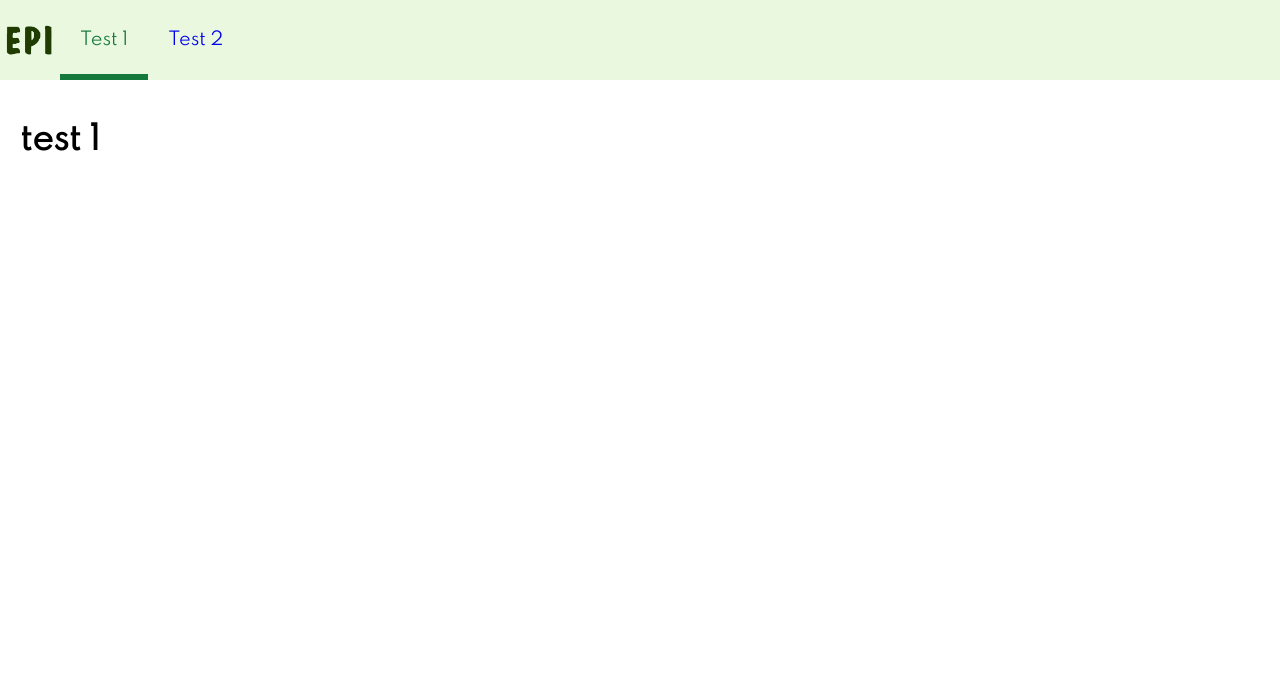
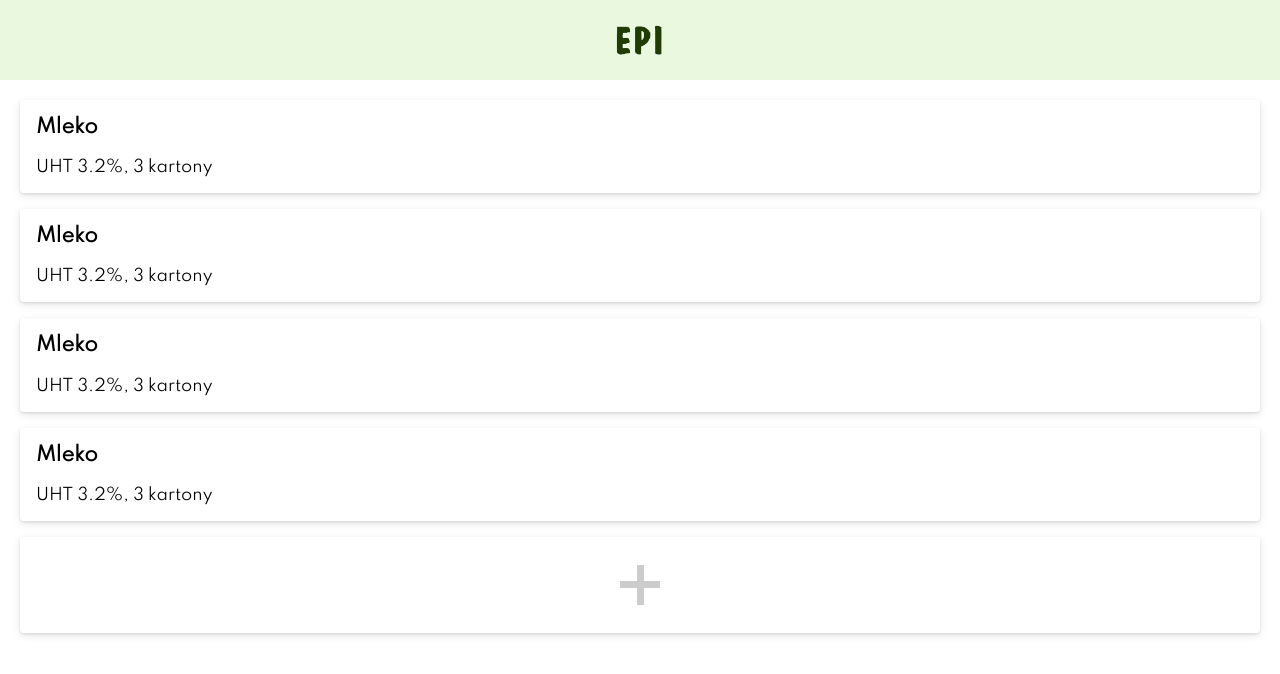
Before and after one commit to VoytechG/pick-n-collect, a React (Create React App) app in the folder client/: page /test1 in a window 1280 px wide. Shown: the top 674 px of the page. Built offline with nearby package versions, Linux system fonts and the light colour scheme.

Commit message:
add basic product list and add button

```diff
--- a/client/src/App.js
+++ b/client/src/App.js
@@ -3,6 +3,7 @@ import { BrowserRouter as Router, Route, Switch } from "react-router-dom";
 import Container from "./components/Container";
 import Header from "./components/Header/Header";
 import "./App.css";
+import { Order } from "./components/OrderList/Order";
 
 const App = () => {
   return (
@@ -10,9 +11,7 @@ const App = () => {
       <Header />
       <Container>
         <Switch>
-          <Route path="/test1">
-            <h1>test 1</h1>
-          </Route>
+          <Route path="/test1" component={Order} />
           <Route path="/test2">
             <h1>test 2</h1>
           </Route>
--- a/client/src/components/Header/Header.js
+++ b/client/src/components/Header/Header.js
@@ -13,24 +13,7 @@ const Header = () => {
     <div className="header-container">
       <div className="flex-box-vert-align">
         <img src={logo} alt="EPI logo" width="60px" />
-
-        <div
-          className="flex-box-vert-align overflow-y"
-          style={{ flex: 4, justifyContent: "space-between" }}
-        >
-          <div className="flex-box-vert-align">
-            <LinkButton
-              linkUrl="/test1"
-              buttonText="Test 1"
-              currentUrl={currentUrl}
-            />
-            <LinkButton
-              linkUrl="/test2"
-              buttonText="Test 2"
-              currentUrl={currentUrl}
-            />
-          </div>
-        </div>
+        {/* <img src={logo} alt="EPI logo" width="60px" /> */}
       </div>
     </div>
   );
--- a/client/src/components/Header/header.css
+++ b/client/src/components/Header/header.css
@@ -6,6 +6,7 @@
 
 .flex-box-vert-align {
   display: flex;
+  justify-content: center;
   align-items: center;
   height: 100%;
 }
--- /dev/null
+++ b/client/src/components/OrderList/Order.js
@@ -0,0 +1,23 @@
+import React from "react";
+import "./order-box.css";
+import { OrderListItem } from "./OrderListItem";
+import OrderItem from "../../logic/Orders/OrderItem";
+import { OrderListItemAddButton } from "./OrderListItemAddButton";
+export const Order = () => {
+  const exampleOrderItem = new OrderItem(
+    "somemockid",
+    "orderId",
+    "Mleko",
+    "UHT 3.2%, 3 kartony"
+  );
+
+  return (
+    <div className="flex">
+      <OrderListItem orderItem={exampleOrderItem} />
+      <OrderListItem orderItem={exampleOrderItem} />
+      <OrderListItem orderItem={exampleOrderItem} />
+      <OrderListItem orderItem={exampleOrderItem} />
+      <OrderListItemAddButton orderItem={exampleOrderItem} />
+    </div>
+  );
+};
--- /dev/null
+++ b/client/src/components/OrderList/OrderListItem.js
@@ -0,0 +1,17 @@
+import React from "react";
+import "./order-box.css";
+import { PropTypes } from "prop-types";
+import OrderItem from "./../../logic/Orders/OrderItem";
+
+export const OrderListItem = ({ orderItem }) => {
+  return (
+    <div className="card">
+      <div className="item-title">{orderItem.productName}</div>
+      <div>{orderItem.productDescription}</div>
+    </div>
+  );
+};
+
+OrderListItem.propTypes = {
+  OrderItem: PropTypes.instanceOf(OrderItem),
+};
--- /dev/null
+++ b/client/src/components/OrderList/OrderListItemAddButton.js
@@ -0,0 +1,16 @@
+import React from "react";
+import "./order-box.css";
+import { PropTypes } from "prop-types";
+import OrderItem from "./../../logic/Orders/OrderItem";
+
+export const OrderListItemAddButton = ({ orderItem }) => {
+  return (
+    <div className="card card-add-button">
+      <div className="plus alt"></div>
+    </div>
+  );
+};
+
+OrderListItemAddButton.propTypes = {
+  OrderItem: PropTypes.instanceOf(OrderItem),
+};
--- /dev/null
+++ b/client/src/components/OrderList/order-box.css
@@ -0,0 +1,64 @@
+/* .grid {
+  display: grid;
+  gap: 1rem;
+  grid-template-columns: repeat(auto-fit, minmax(240px, 1fr));
+} */
+
+.flex {
+  display: flex;
+  flex-direction: column;
+}
+
+.card {
+  display: flex;
+  flex-direction: column;
+  justify-content: center;
+  align-items: flex-start;
+  padding: 1rem;
+  margin-bottom: 1rem;
+
+  box-shadow: rgba(3, 8, 20, 0.1) 0px 0.15rem 0.5rem,
+    rgba(2, 8, 20, 0.1) 0px 0.075rem 0.175rem;
+  border-radius: 4px;
+  transition: all 250ms;
+
+  word-wrap: break-word;
+
+  background-size: cover;
+  background-position: center;
+  background-repeat: no-repeat;
+}
+
+.item-title {
+  font-weight: bold;
+  font-size: 1.2em;
+  margin-bottom: 1em;
+}
+
+.card-add-button {
+  height: 6em;
+  align-items: center;
+}
+
+.card-add-button:active {
+  transition: all 100ms;
+  background-color: var(--secondary-color);
+}
+
+.plus {
+  display: inline-block;
+  width: 50px;
+  height: 50px;
+
+  background: linear-gradient(#fff, #fff), linear-gradient(#fff, #fff), #000;
+  background-position: center;
+  background-size: 80% 7px, 7px 80%; /*thickness = 7px, length = 80% (25px)*/
+  background-repeat: no-repeat;
+}
+
+.alt {
+  background: linear-gradient(#ccc, #ccc), linear-gradient(#ccc, #ccc);
+  background-position: center;
+  background-size: 80% 7px, 7px 80%; /*thickness = 7px, length = 80% (25px)*/
+  background-repeat: no-repeat;
+}
--- /dev/null
+++ b/client/src/logic/Orders/Order.js
@@ -0,0 +1,21 @@
+export const OrderStatus = {
+  AWAITING_REALIIATION: "Awaiting realization",
+  BEING_REALIZED: "Being realized",
+  READY_FOR_COLLECTION: "Ready for collection",
+};
+
+class Order {
+  constructor(orderId, customerId, dateOrderPlaced) {
+    this.orderId = orderId;
+    this.customerId = customerId;
+    this.dateOrderPlaced = dateOrderPlaced;
+    this.status = this.orderProductList = [];
+    this.billingTotalAmount = null;
+  }
+
+  addOrderProduct(orderProduct) {
+    this.orderProductList.push(orderProduct);
+  }
+}
+
+export default Order;
--- /dev/null
+++ b/client/src/logic/Orders/OrderItem.js
@@ -0,0 +1,10 @@
+class OrderItem {
+  constructor(orderItemId, orderId, productName, productDescription) {
+    this.orderItemId = orderItemId;
+    this.orderId = orderId;
+    this.productName = productName;
+    this.productDescription = productDescription;
+  }
+}
+
+export default OrderItem;
```
